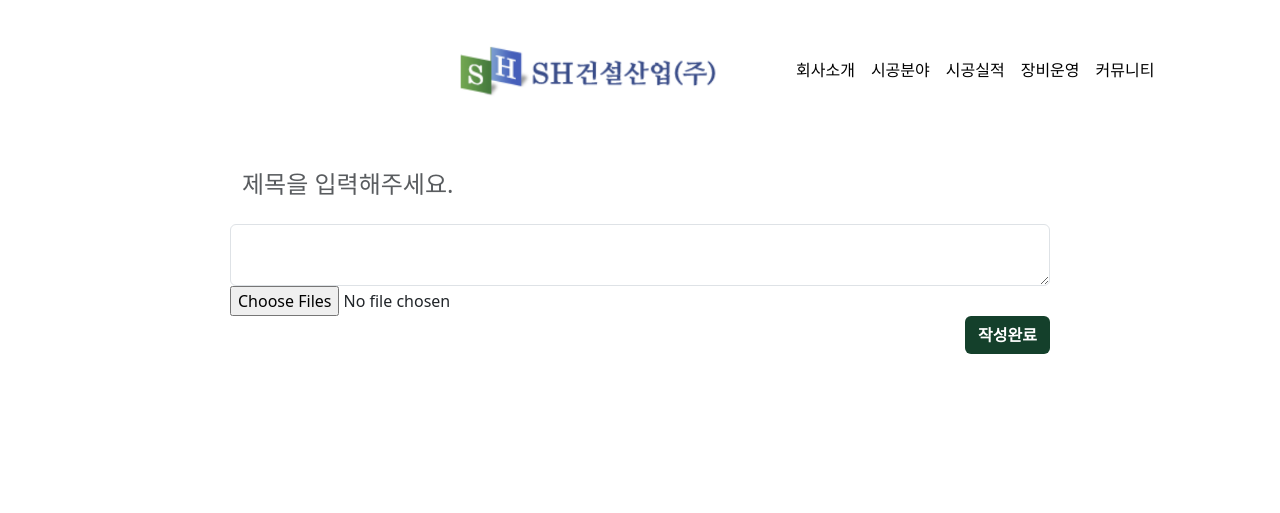
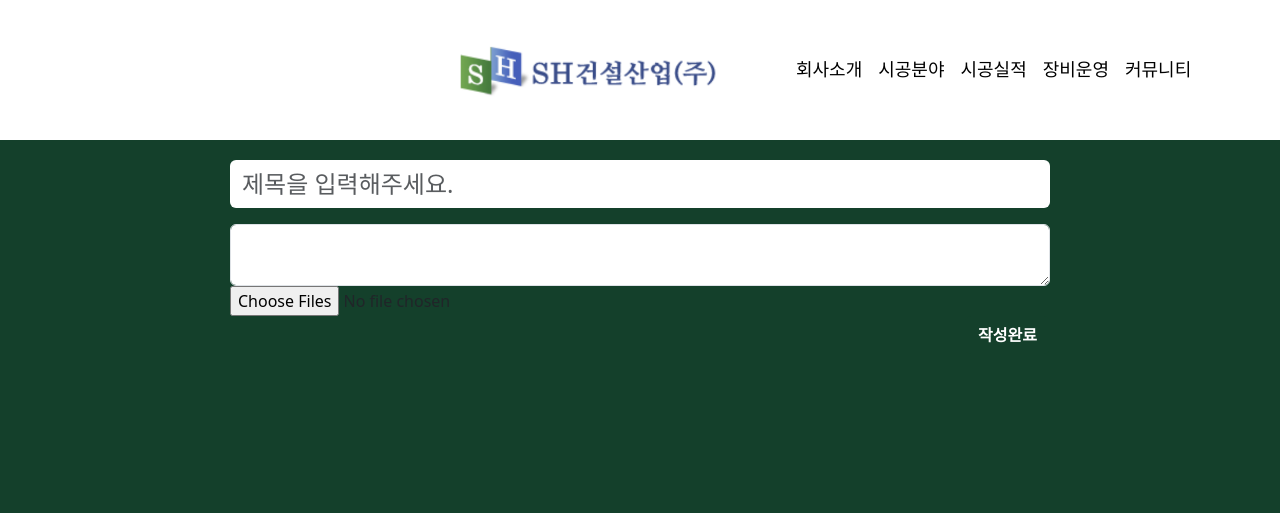
Before and after one commit to DrugCoding/SH_company_pjt, a Django app: page /notices/create/ in a window 1280 px wide. Shown: the top 513 px of the page. Run offline with Django 3.2, Linux system fonts and the light colour scheme; the visitor is signed in with stand-in values (Sample User, id 1); some libraries are stand-ins or nearby versions.

Commit message:
FE: 시공사례, 시공분야 틀 완성

```diff
--- a/templates/base.html
+++ b/templates/base.html
@@ -40,7 +40,7 @@
 </head>
 
 
-<body>
+<body style="background-color: #14402B;">
 
   <!-- nav 생성 구간입니다. -->
   <nav style="top:0px; background-color: #fff; height: 140px;" class="fixed-top navbar navbar-expand-lg bg-body-light">
@@ -54,26 +54,36 @@
       <div  class="collapse navbar-collapse" id="navbarNav">
         <ul class="navbar-nav">
           <li class="nav-item">
-            <a class="nav-link active" aria-current="page" href="#">
+            <a style="font-size: 18px;" class="nav-link active" aria-current="page" href="#">
               회사소개
             </a>
           </li>
           <li class="nav-item">
-            <a class="nav-link active" aria-current="page" href="#">시공분야</a>
+            <a style="font-size: 18px;" class="nav-link active" aria-current="page" href="#">
+              시공분야
+            </a>
           </li>
           <li class="nav-item">
-            <a class="nav-link active" aria-current="page" href="#">시공실적</a>
+            <a style="font-size: 18px;" class="nav-link active" aria-current="page" href="#">
+              시공실적
+            </a>
           </li>
           <li class="nav-item">
-            <a class="nav-link active" aria-current="page" href="#">장비운영</a>
+            <a style="font-size: 18px;" class="nav-link active" aria-current="page" href="#">
+              장비운영
+            </a>
           </li>
           <li class="nav-item">
-            <a class="nav-link active" aria-current="page" href="#">커뮤니티</a>
+            <a style="font-size: 18px;" class="nav-link active" aria-current="page" href="#">
+              커뮤니티
+            </a>
           </li>
         </ul>
       </div>
     </div>
   </nav>
+
+
 
   {% block content %}{% endblock content %}
   <footer></footer>
```
Also changed, not shown: companies/templates/companies/index.html (+32 -0 lines).
